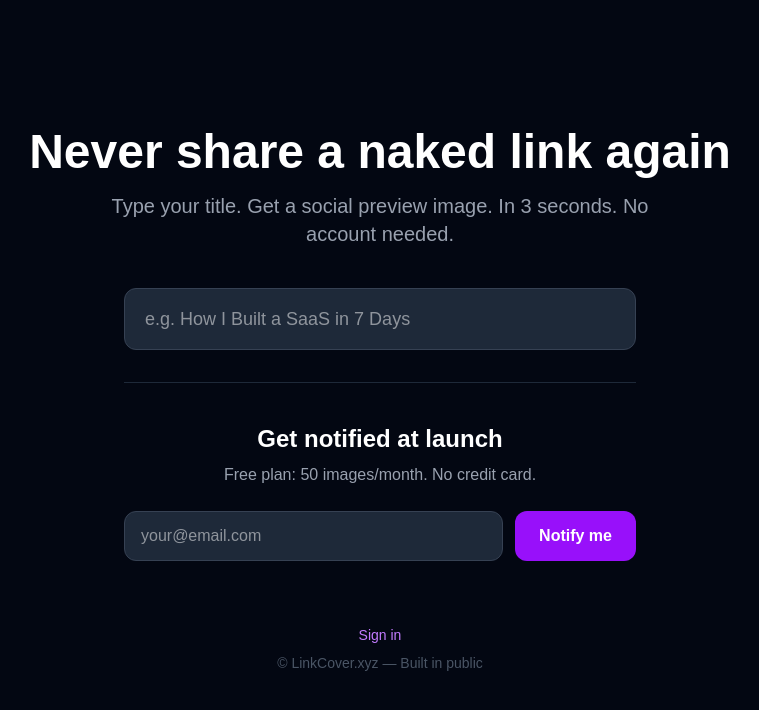
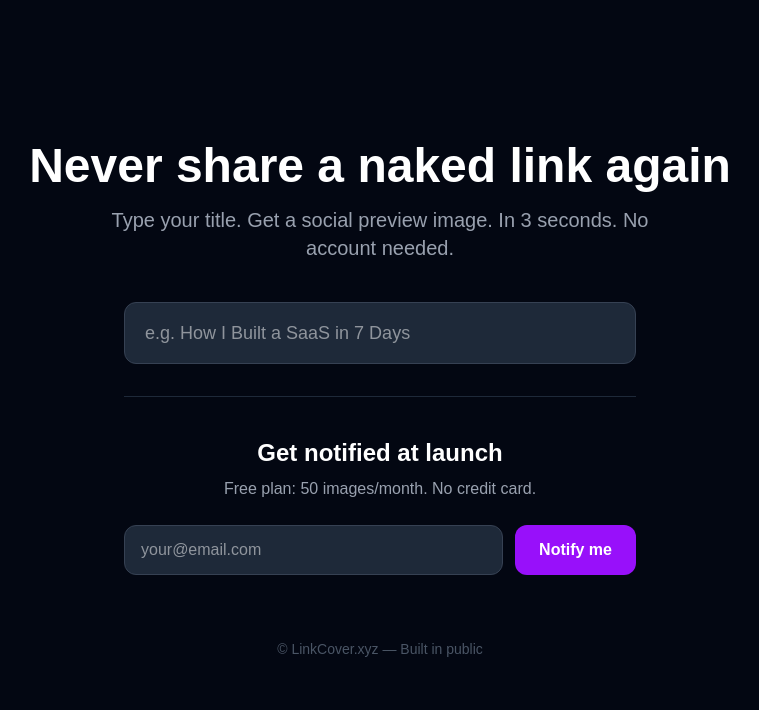
Before and after one commit to HakimDev-tech/linkcover-landing, a Next.js app: page / in a window 1280 px wide. Shown: the top 710 px of the page, without its empty margins (260-1019 px from the left). Built offline with nearby package versions, Linux system fonts and the light colour scheme.

Commit message:
Fix: restore img tag for OG preview, waitlist API with duplicate handling, new headline

```diff
--- a/src/app/page.js
+++ b/src/app/page.js
@@ -132,13 +132,9 @@ export default function Home() {
         )}
       </div>
 
-      {/* Footer */}
-      <div className="mt-16 flex flex-col items-center gap-2 text-sm">
-        <a href="/login" className="text-purple-400 hover:text-purple-300">
-          Sign in
-        </a>
-        <span className="text-gray-600">© LinkCover.xyz — Built in public</span>
-      </div>
+      <p className="mt-16 text-gray-600 text-sm">
+        © LinkCover.xyz — Built in public
+      </p>
     </main>
   );
 }
```
